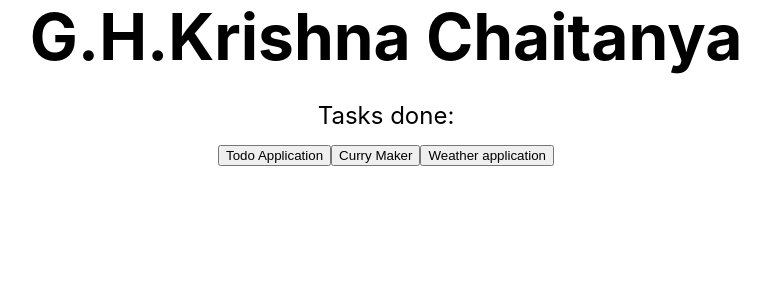
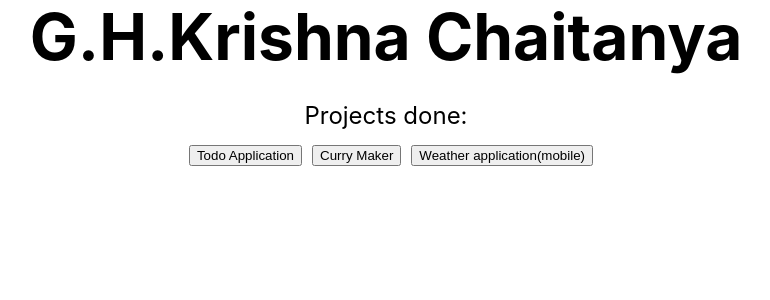
Before and after one commit to harshavardhanakrishnachaitanya2001/Blog, a Next.js app: page / in a window 1280 px wide. Shown: the top 300 px of the page, without its empty margins (254-1024 px from the left). Built offline with nearby package versions, Linux system fonts and the light colour scheme.

Commit message:
Second commit

```diff
--- a/pages/index.js
+++ b/pages/index.js
@@ -5,6 +5,13 @@ import Link from 'next/link'
 export default function Home() {
   return (
     <div className={styles.container}>
+    <style>
+      {`
+      button{
+        margin-left:10px;
+      }
+      `}
+    </style>
       <Head>
         <title>Create Next App</title>
         <link rel="icon" href="/favicon.ico" />
@@ -16,10 +23,10 @@ export default function Home() {
         </h1>
 
         <p className={styles.description}>
-        Tasks done:<br />
+        Projects done:<br />
         <Link href="https://todoapplication-nu.vercel.app/"><button>Todo Application</button></Link>
         <Link href="https://currymaker.vercel.app/"><button>Curry Maker</button></Link>
-        <Link href=""><button>Weather application</button></Link>
+        <Link href="https://expo.io/@kccodes/weatherapp"><button>Weather application(mobile)</button></Link>
         </p>
       </main>
     </div>
```
